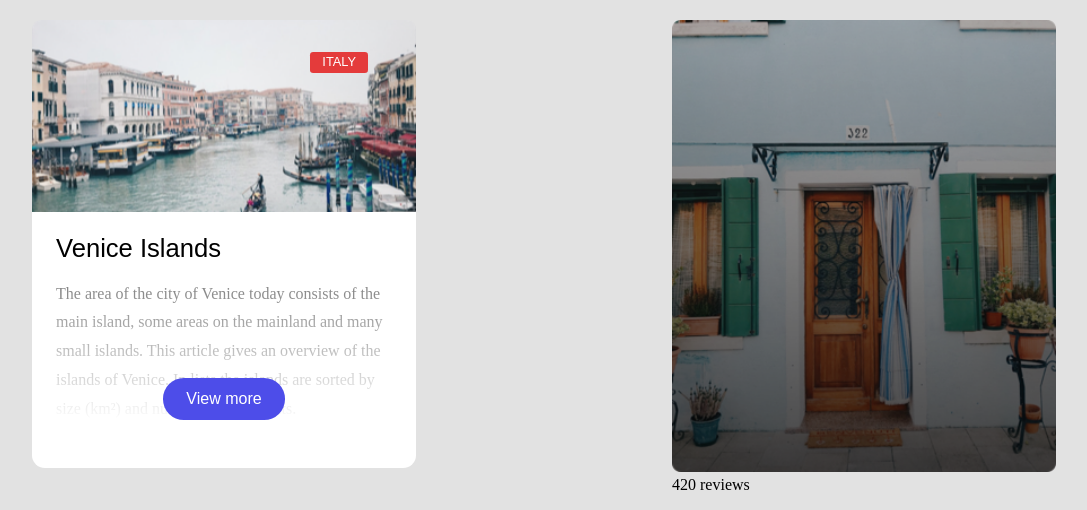
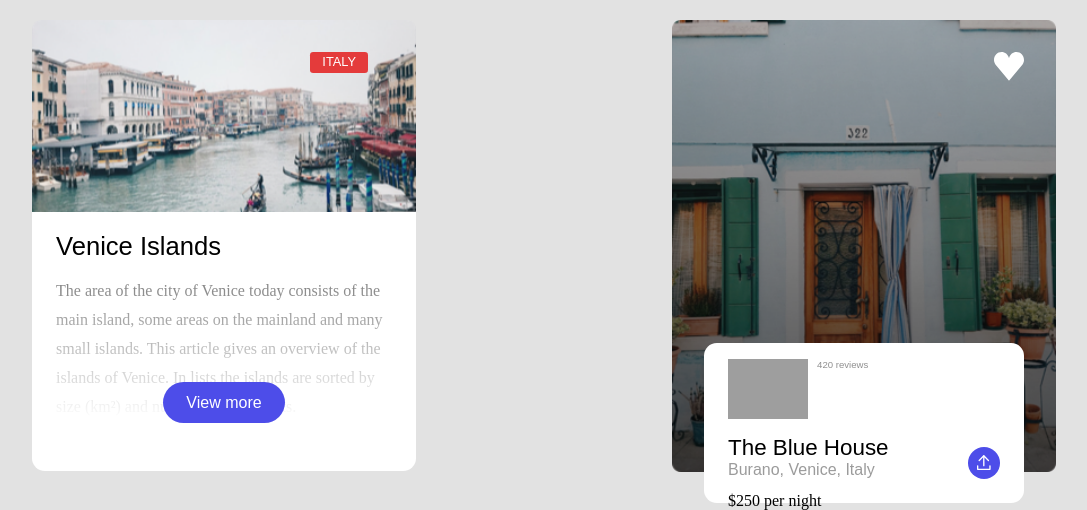
Before and after one commit to jasonzhang7100/card-design-demo, a plain HTML site: page index.html in a window 1280 px wide. Shown: the top 510 px of the page, without its empty margins (96-1183 px from the left). Drawn offline with Linux system fonts and the light colour scheme; grey boxes are pictures that could not be loaded.

Commit message:
style: adjust Card2 style

```diff
--- a/index.css
+++ /dev/null
@@ -1,65 +0,0 @@
-body {
-  background-color: rgb(226, 226, 226);
-}
-
-.layout {
-  display: flex;
-  justify-content: space-around;
-}
-
-.card {
-  position: relative;
-  width: 24rem;
-  height: 28rem;
-  border-radius: .8rem;
-  margin-top: 20px;
-  background-color: #fff;
-}
-
-.card__img {
-  width: 24rem;
-}
-
-.card__article1 {
-  padding: 0 1.5rem;
-}
-
-.card__article1 h1 {
-  font: 350 1.6rem sans-serif;
-}
-
-.card__article1 aside {
-  position: absolute;
-  top: 2rem;
-  right: 3rem;
-  width: 3.6rem;
-  height: 1.3rem;
-  border-radius: .2rem;
-  background-color: rgb(228, 59, 59);
-  color: #fff;
-  text-align: center;
-  font: 300 .8rem sans-serif;
-  line-height: 1.3rem;
-}
-
-.card__article1 p {
-  line-height: 1.8rem;
-  background-image: -webkit-linear-gradient(bottom, rgb(255, 255, 255), rgb(128, 128, 128));
-  -webkit-background-clip: text;
-  -webkit-text-fill-color: transparent;
-}
-
-.card__article1__button {
-  position: absolute;
-  bottom: 3rem;
-  left: 50%;
-  margin-left: -3.8rem;
-  width: 7.6rem;
-  height: 2.6rem;
-  border-radius: 1.3rem;
-  background-color: rgb(77, 77, 233);
-  color: #fff;
-  text-align: center;
-  font: 320 1rem sans-serif;
-  line-height: 2.6rem;
-}
--- a/index.html
+++ b/index.html
@@ -5,13 +5,13 @@
     <meta http-equiv="X-UA-Compatible" content="IE=edge" />
     <meta name="viewport" content="width=device-width, initial-scale=1.0" />
     <title>Card Design</title>
-    <link rel="stylesheet" href="./normalize.css" />
-    <link rel="stylesheet" href="./index.css" />
+    <link rel="stylesheet" href="./style/normalize.css" />
+    <link rel="stylesheet" href="./style/index.css" />
   </head>
   <body>
     <div class="layout">
       <section class="card">
-        <img class="card__img" src="./bg-3.png" alt="Venice Islands" />
+        <img class="card__img" src="./images/bg-3.png" alt="Venice Islands" />
         <article class="card__article1">
           <h1>Venice Islands</h1>
           <aside>ITALY</aside>
@@ -24,13 +24,24 @@
           <div class="card__article1__button">View more</div>
         </article>
       </section>
+
       <section class="card">
-        <img class="card__img" src="./bg-6.png" alt="Blue House" />
-        <article>
-          <div>420 reviews</div>
+        <img class="card__img" src="./images/bg-6.png" alt="Blue House" />
+        <img class="card__heart" src="./images/icon-heart.svg" alt="Heart" />
+        <article class="card__article2">
+          <div class="card__article2__stars">
+            <img
+              alt="4 stars"
+              src="https://upload.wikimedia.org/wikipedia/commons/thumb/1/1b/4_stars.svg/64px-4_stars.svg.png"
+            />
+            420 reviews
+          </div>
           <h1>The Blue House</h1>
           <p>Burano, Venice, Italy</p>
-          <p>$250 per nighty</p>
+          <span>$250 per night</span>
+          <div class="card__article2__forward">
+            <img src="./images/icon-forward.svg" alt="Forward" />
+          </div>
         </article>
       </section>
     </div>
--- /dev/null
+++ b/style/index.css
@@ -0,0 +1,133 @@
+body {
+  background-color: rgb(226, 226, 226);
+}
+
+.layout {
+  display: flex;
+  justify-content: space-around;
+}
+
+.card {
+  position: relative;
+  width: 24rem;
+  height: 28.2rem;
+  border-radius: .8rem;
+  margin-top: 20px;
+  background-color: #fff;
+}
+
+.card__img {
+  width: 24rem;
+}
+
+.card__article1 {
+  padding: 0 1.5rem;
+}
+
+.card__article1 h1 {
+  margin: 1rem 0;
+  font: 350 1.6rem sans-serif;
+}
+
+.card__article1 aside {
+  position: absolute;
+  top: 2rem;
+  right: 3rem;
+  width: 3.6rem;
+  height: 1.3rem;
+  border-radius: .2rem;
+  background-color: rgb(228, 59, 59);
+  font: 300 .8rem sans-serif;
+  color: #fff;
+  text-align: center;
+  line-height: 1.3rem;
+}
+
+.card__article1 p {
+  background-image: -webkit-linear-gradient(bottom, rgb(255, 255, 255), rgb(128, 128, 128));
+  -webkit-background-clip: text;
+  -webkit-text-fill-color: transparent;
+  line-height: 1.8rem;
+}
+
+.card__article1__button {
+  position: absolute;
+  bottom: 3rem;
+  left: 50%;
+  margin-left: -3.8rem;
+  width: 7.6rem;
+  height: 2.6rem;
+  border-radius: 1.3rem;
+  background-color: rgb(77, 77, 233);
+  font: 320 1rem sans-serif;
+  color: #fff;
+  text-align: center;
+  line-height: 2.6rem;
+}
+
+.card__article1__button:hover {
+  cursor: pointer;
+}
+
+.card__article2 {
+  position: absolute;
+  bottom: -2rem;
+  left: 50%;
+  margin-left: -10rem;
+  width: 17rem;
+  height: 10rem;
+  padding: 0 1.5rem;
+  border-radius: .8rem;
+  background-color: #fff;
+}
+
+.card__heart {
+  position: absolute;
+  top: 2rem;
+  right: 2rem;
+  cursor: pointer;
+}
+
+.card__article2__stars {
+  margin: 1rem 0;
+  font: 350 .6rem sans-serif;
+  color: rgba(70, 70, 70, 0.6);
+}
+
+.card__article2__stars img {
+  margin-right: .4rem;
+  width: 80px;
+  vertical-align: top;
+}
+
+.card__article2 h1 {
+  font: 360 1.4rem sans-serif;
+}
+
+.card__article2 p {
+  font: 320 1rem sans-serif;
+  color: rgba(88, 88, 88, 0.6)
+}
+
+.card__article2 span {
+  display: block;
+  margin-top: .8rem;
+  font-size: 1rem;
+}
+
+.card__article2__forward {
+  position: absolute;
+  right: 1.5rem;
+  bottom: 1.5rem;
+  width: 2rem;
+  height: 2rem;
+  border-radius: 1rem;
+  background-color: rgb(77, 77, 233);
+  text-align: center;
+  line-height: 2.2rem;
+  cursor: pointer;
+}
+
+.card__article2__forward img {
+  width: .9rem;
+}
```
Also changed, not shown: images/bg-3.png (renamed from bg-3.png), images/bg-6.png (renamed from bg-6.png), images/icon-forward.svg (added), images/icon-heart.svg (added), style/normalize.css.
